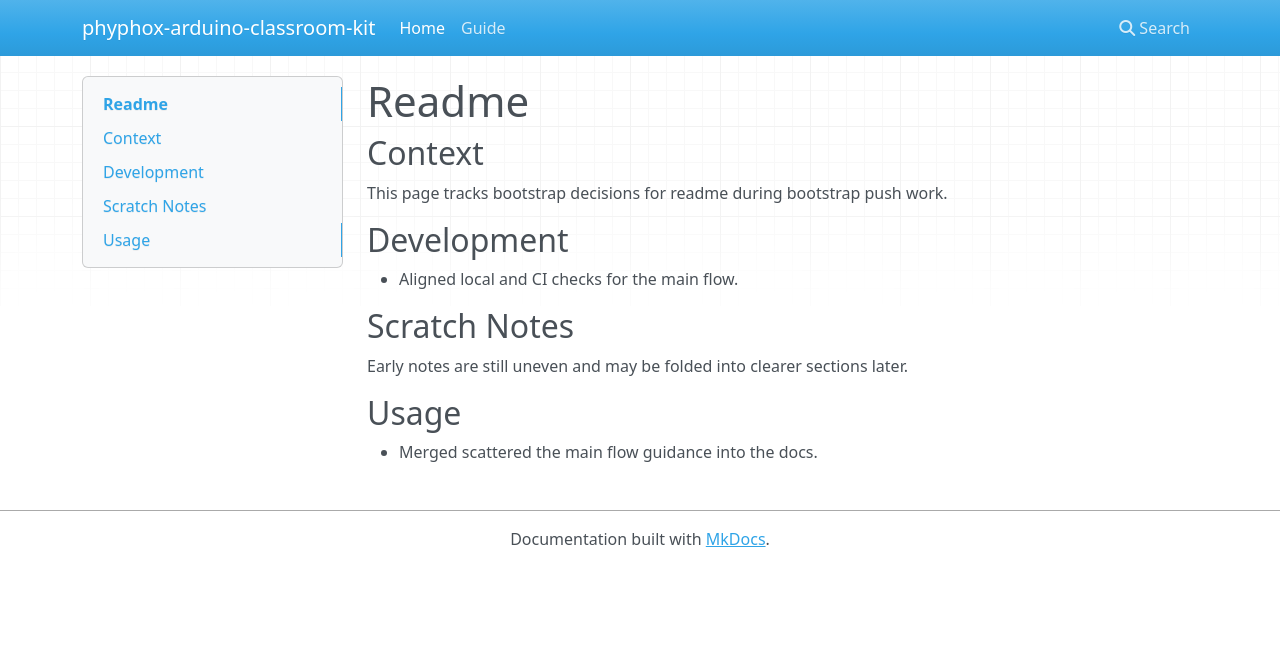
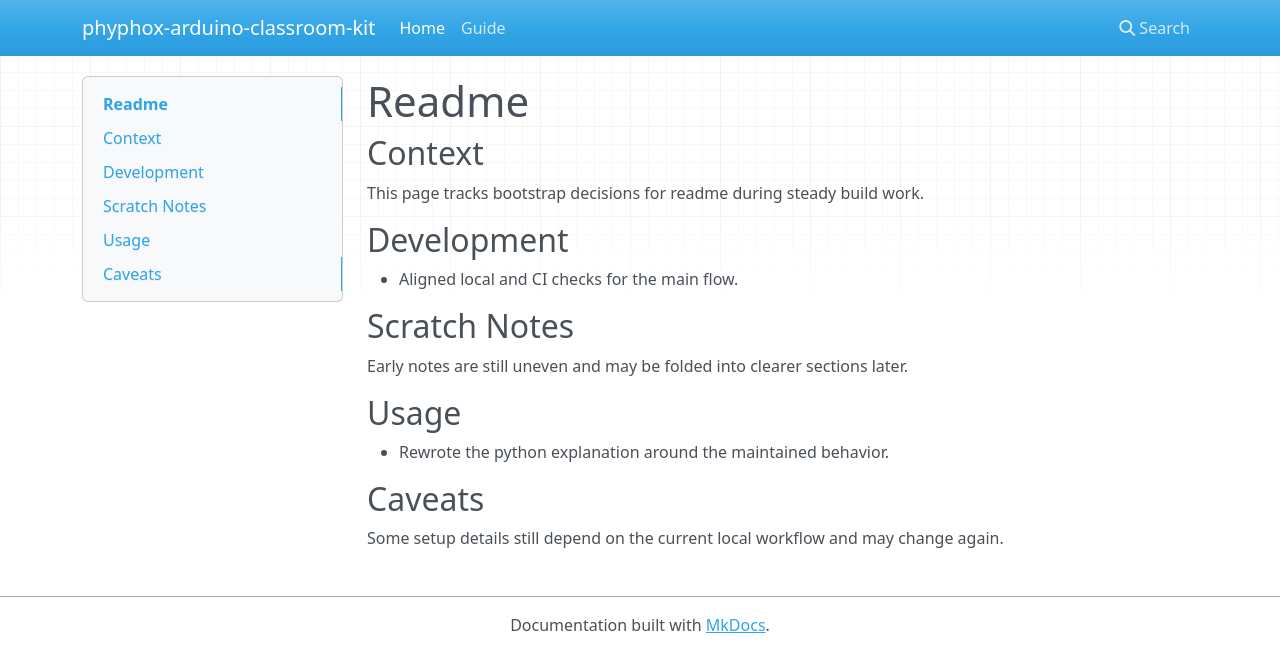
Before and after one commit to sebastianspicker/phyphox-arduino-classroom-kit, an MkDocs documentation site: the page built from docs/README.md, in a window 1280 px wide. Shown: the top 672 px of the page. Built offline with MkDocs 1.6.1, drawn with Linux system fonts in a browser that asks for light colours; nearby versions of some CDN libraries.

Commit message:
docs(python): sketch setup decisions for python

```diff
--- a/docs/README.md
+++ b/docs/README.md
@@ -2,7 +2,7 @@
 
 
 ## Context
-This page tracks bootstrap decisions for readme during bootstrap push work.
+This page tracks bootstrap decisions for readme during steady build work.
 
 ## Development
 - Aligned local and CI checks for the main flow.
@@ -11,4 +11,7 @@ This page tracks bootstrap decisions for readme during bootstrap push work.
 Early notes are still uneven and may be folded into clearer sections later.
 
 ## Usage
-- Merged scattered the main flow guidance into the docs.
+- Rewrote the python explanation around the maintained behavior.
+
+## Caveats
+Some setup details still depend on the current local workflow and may change again.
```
Also changed, not shown: README.md (+5 -2 lines), docs/ASTRONOMY_EXPERIMENTS_COMPANION.md (+5 -2 lines).
